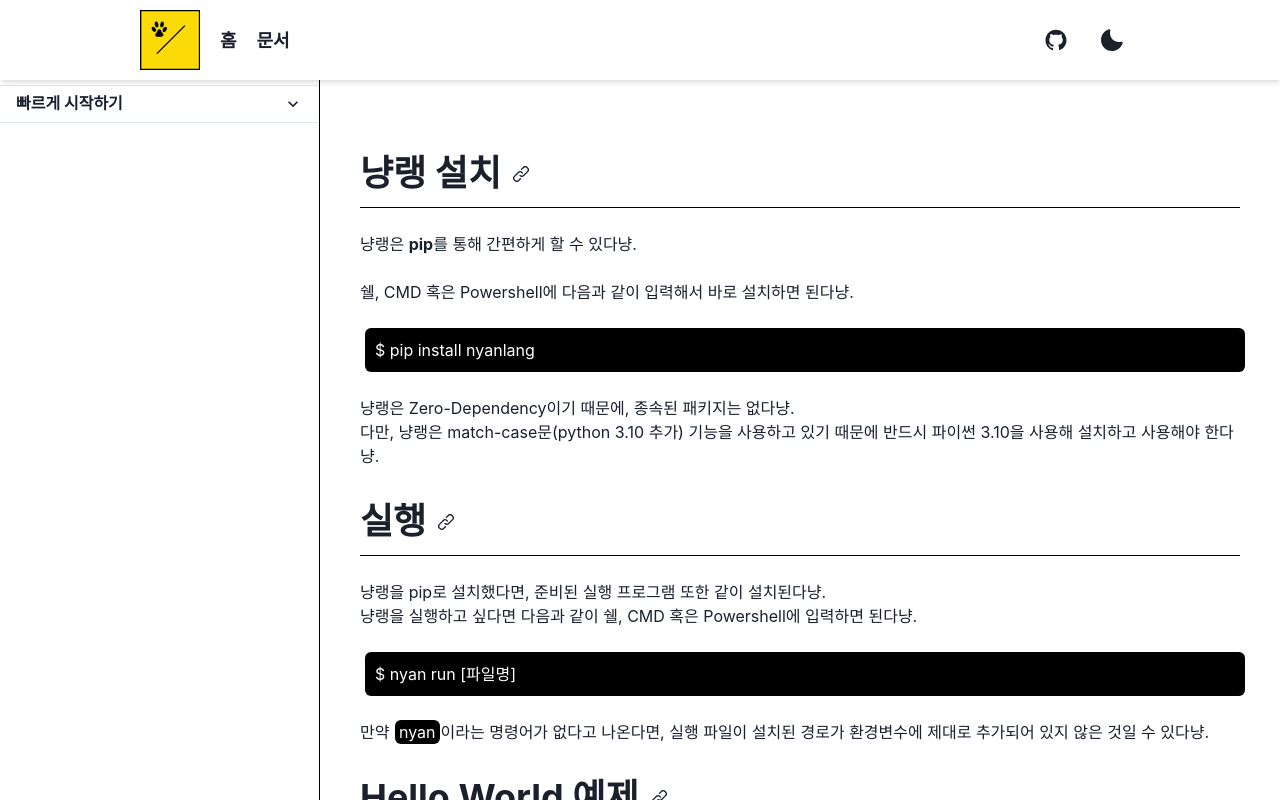
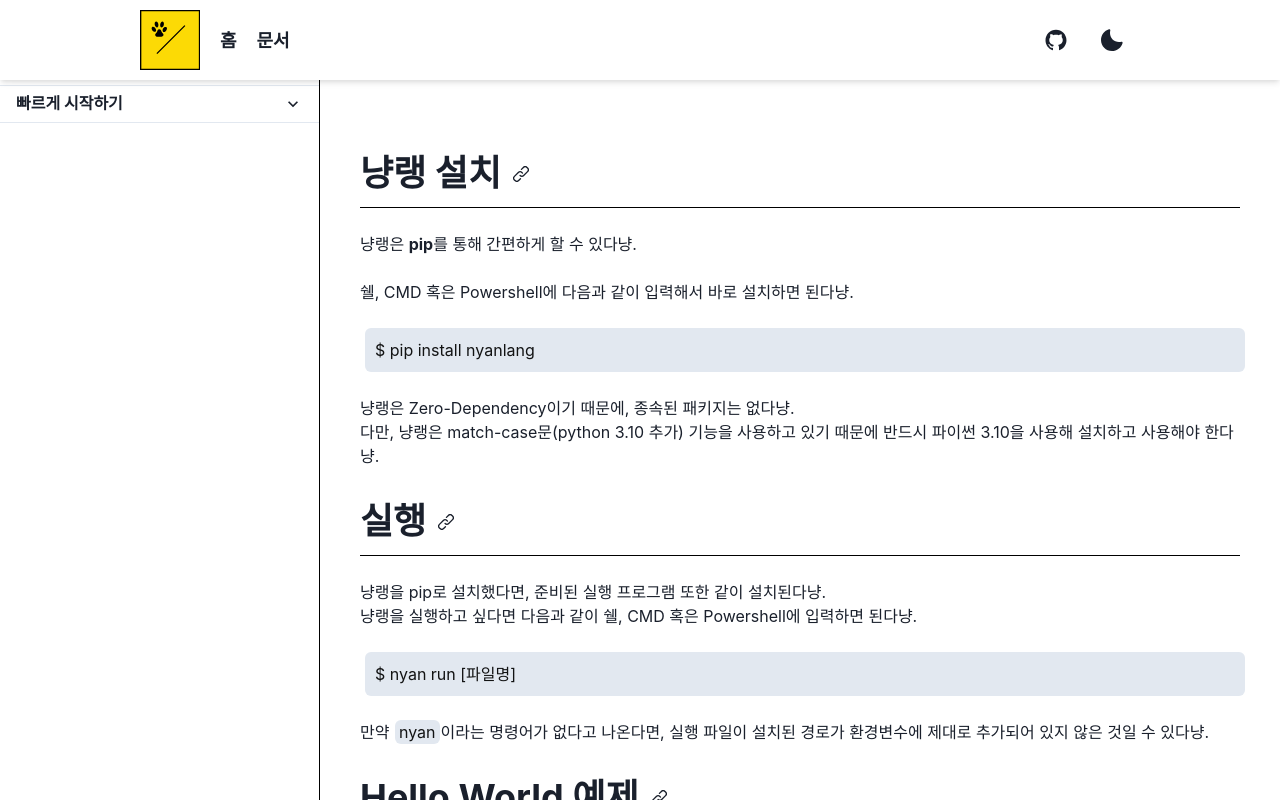
Before and after one commit to Nyanlang/nyanlang-web, a Next.js app: page /docs/getting-started in a window 1280 px wide. Shown: the top 800 px of the page. Built offline with nearby package versions, Linux system fonts and the light colour scheme.

Commit message:
Improved code block style

```diff
--- a/components/docs-component.tsx
+++ b/components/docs-component.tsx
@@ -1,4 +1,19 @@
-import {Box, Heading, Link, Table, TableCaption, TableContainer, Text, Thead, Tr, Th, Tbody, Td, IconButton} from "@chakra-ui/react";
+import {
+    Box,
+    Heading,
+    Link,
+    Table,
+    TableCaption,
+    TableContainer,
+    Text,
+    Thead,
+    Tr,
+    Th,
+    Tbody,
+    Td,
+    IconButton,
+    useColorModeValue
+} from "@chakra-ui/react";
 import {LinkIcon} from "@chakra-ui/icons";
 import {useRouter} from "next/router";
 
@@ -35,7 +50,10 @@ export function Lnk(props: { href: string, children: any }) {
 }
 
 export function InCode(props: { children: any }) {
-    return <Box as={"span"} rounded={"md"} bg={"black"} color={"white"} py={"2px"} px={"4px"} mx={"1px"}>{props.children}</Box>
+    const bg = useColorModeValue("gray.200", "gray.700");
+    const color = useColorModeValue("blackAlpha.900", "whiteAlpha.900");
+
+    return <Box as={"span"} rounded={"md"} bg={bg} color={color} py={"2px"} px={"4px"} mx={"1px"}>{props.children}</Box>
 }
 
 export function Bold(props: { children: any }) {
@@ -43,7 +61,10 @@ export function Bold(props: { children: any }) {
 }
 
 export function OutCode(props: { children: any }) {
-    return <Box rounded={"md"} bg={"black"} color={"white"} w={"100%"} p={"10px"} mx={"5px"} my={"10px"}>
+    const bg = useColorModeValue("gray.200", "gray.700");
+    const color = useColorModeValue("blackAlpha.900", "whiteAlpha.900");
+
+    return <Box rounded={"md"} bg={bg} color={color} w={"100%"} p={"10px"} mx={"5px"} my={"10px"}>
         {props.children}
     </Box>
 }
```
